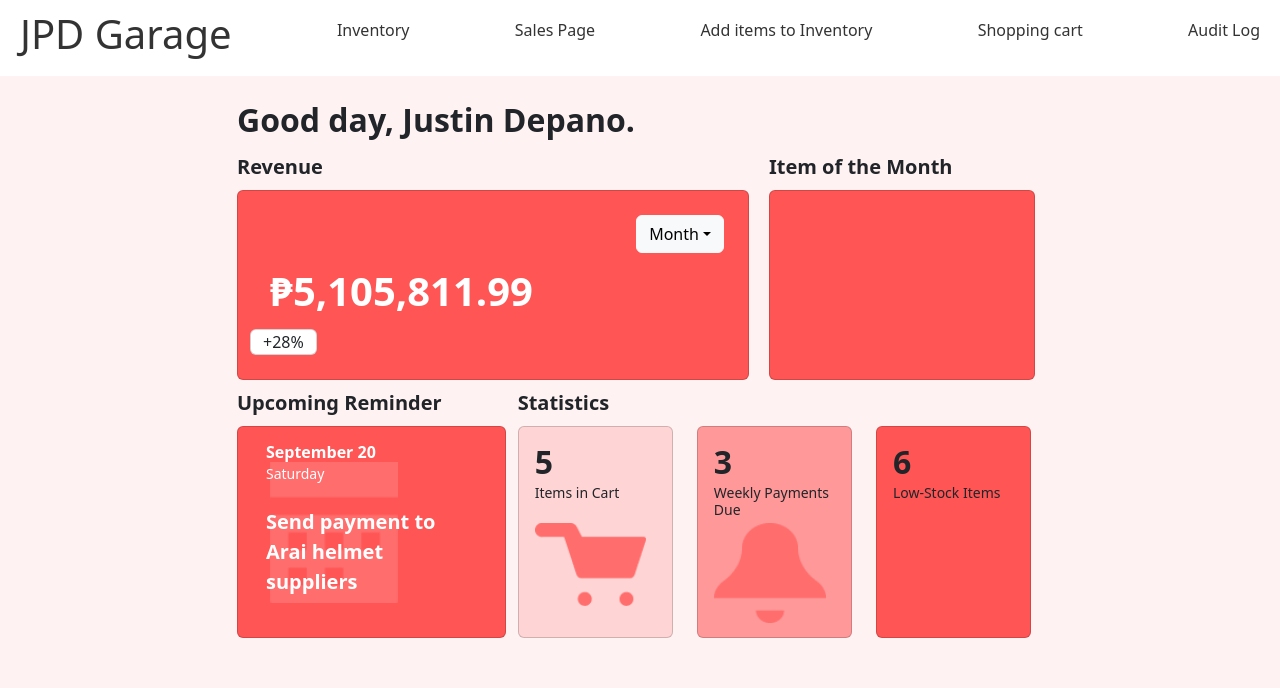
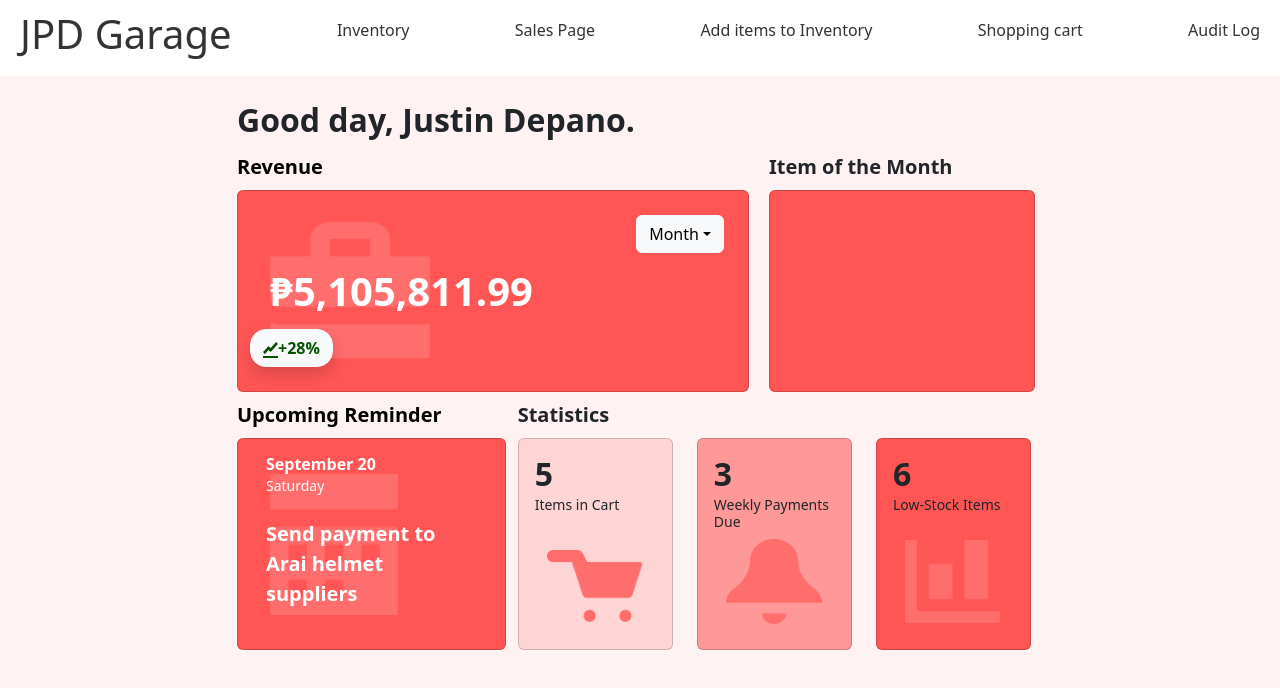
Before and after one commit to briangabini/CSSWENG-IMS, a React (Create React App) app in the folder frontend/: page /dashboard in a window 1280 px wide. Shown: the top 688 px of the page. Built offline with nearby package versions, Linux system fonts and the light colour scheme.

Commit message:
connected the dashboard and admin control center through links and routes

```diff
--- a/frontend/src/components/ReminderAndStatistics.js
+++ b/frontend/src/components/ReminderAndStatistics.js
@@ -1,5 +1,6 @@
 // bootstrap
 import {Container, Row, Col, Card, Dropdown, DropdownButton} from 'react-bootstrap'
+import { Link } from 'react-router-dom'
 
 const ReminderAndStatistics = () => {
 
@@ -7,6 +8,7 @@ const ReminderAndStatistics = () => {
 
         <Row className='justify-content-center'>
             <Col className='h-100 col-4'>
+                <Link to="/ROUTE" style={{textDecoration:'none', margin:0, padding:0, color:'black'}}>
                     <Row className='fw-bold txt-20 my-2'>
                         Upcoming Reminder
                     </Row>
@@ -19,6 +21,7 @@ const ReminderAndStatistics = () => {
                             </Card.Body>
                         </Card>
                     </Row>
+                </Link>
             </Col>
 
             <Col className='col-8' style={{ display: 'flex', flexDirection: 'column' }}>
@@ -26,29 +29,38 @@ const ReminderAndStatistics = () => {
                     <Col className='my-2'>Statistics</Col>
                 </Row>
                 <Row className='h-auto d-flex align-items-stretch' style={{ flex: 1 }}>
+
                     <Col className='h-auto'>
+                        <Link to="/shopping-cart" style={{textDecoration:'none', margin:0, padding:0}}>
                             <Card className='w-auto bg-card1-red overlay-items-in-cart h-100'>
                                 <Card.Body>
                                     <Card.Title className='txt-32 fw-bold'>5</Card.Title>
                                     <Card.Subtitle className='txt-14'>Items in Cart</Card.Subtitle>
                                 </Card.Body>
                             </Card>
+                        </Link>
                     </Col>
+
                     <Col className='h-auto'>
+                        <Link to="/ROUTE" style={{textDecoration:'none', margin:0, padding:0}}>
                             <Card className='bg-card2-red overlay-payments-due h-100'>
                                 <Card.Body>
                                     <Card.Title className='txt-32 fw-bold'>3</Card.Title>
                                     <Card.Subtitle className='txt-14'>Weekly Payments Due</Card.Subtitle>
                                 </Card.Body>
                             </Card>
+                        </Link>
                     </Col>
+
                     <Col className='h-auto'>
+                        <Link to="/inventory" style={{textDecoration:'none', margin:0, padding:0}}>
                             <Card className='bg-main-dominant-red overlay-low-stock h-100'>
                                 <Card.Body>
                                     <Card.Title className='txt-32 fw-bold'>6</Card.Title>
                                     <Card.Subtitle className='txt-14'>Low-Stock Items</Card.Subtitle>
                                 </Card.Body>
                             </Card>
+                        </Link>
                     </Col>
                 </Row>
             </Col>
--- a/frontend/src/index.css
+++ b/frontend/src/index.css
@@ -49,6 +49,10 @@ header a {
   margin: 0 auto;
 }
 
+a {
+  text-decoration: none;
+}
+
 .main{
   width: 65%!important;
 }
@@ -57,7 +61,10 @@ header a {
   color: var(--white)!important;
 }
 .txt-gray-text{
-  color: var(--gray-text);
+  color: var(--gray-text)!important;
+}
+.txt-profit-dark{
+  color: var(--profit-dark)!important;
 }
 
 .bg-main-dominant-red {
@@ -97,7 +104,6 @@ header a {
   margin-left: 0 !important;
 }
 
-.bo
 .overlay-revenue{
   background: url(../public/icon_briefcase_.png);
   background-repeat: no-repeat;
@@ -115,25 +121,25 @@ header a {
 .overlay-items-in-cart{
   background: url(../public/icon_cart_.png);
   background-repeat: no-repeat;
-  background-position: 1rem;
-  background-position-y: 6rem;
-  background-size: 7rem;
+  background-position: 50%;
+  background-position-y: 80%;
+  background-size: 6rem;
 }
 
 .overlay-payments-due{
   background: url(../public/icon_bell_.png);
   background-repeat: no-repeat;
-  background-position: 1rem;
-  background-position-y: 6rem;
-  background-size: 7rem;
+  background-position: 50%;
+  background-position-y: 80%;
+  background-size: 6rem;
 }
 
 .overlay-low-stock{
-  background: url(../public/icon_bar chart_.png);
+  background: url(../public/icon_barchart_.png);
   background-repeat: no-repeat;
-  background-position: 1rem;
-  background-position-y: 6rem;
-  background-size: 7rem;
+  background-position: 50%;
+  background-position-y: 80%;
+  background-size: 6rem;
 }
 
 .overlay-audit-log{
--- a/frontend/src/pages/AdminControlCenter.js
+++ b/frontend/src/pages/AdminControlCenter.js
@@ -1,6 +1,7 @@
 // bootstrap
 import {Container, Row, Col, Card} from 'react-bootstrap'
 import ReminderAndStatistics from '../components/ReminderAndStatistics'
+import { Link } from 'react-router-dom'
 
 const AdminControlCenter = () => {
 
@@ -13,6 +14,7 @@ const AdminControlCenter = () => {
 
             <Row className='pe-2'>
                 <Col className='col-8'>
+                <Link to="/audit-log" style={{textDecoration:'none', margin:0, padding:0, color:'black'}}>
                         <Row className='fw-bold txt-20 my-2'>
                             Audit Log
                         </Row>
@@ -28,12 +30,15 @@ const AdminControlCenter = () => {
                                 </Row>
                             </Card>
                         </Row>
+                    </Link>
                 </Col>
 
-                <Col className='col-4 d-flex flex-column'>
+                <Col className='w-auto d-flex flex-grow-1'>
+                    <Link className='d-flex flex-column flex-grow-1' to="/verified-user-list" style={{textDecoration:'none', margin:0, padding:0, color:'black'}}>
                         <Row className='fw-bold txt-20 my-2'>
                             Verified User List
                         </Row>
+
                         <Row className='flex-grow-1'>
                             <Card className='bg-main-dominant-red w-100 p-4 overlay-user-list' >
                                 <Row className='h-100 d-flex align-items-end'>
@@ -43,6 +48,7 @@ const AdminControlCenter = () => {
                                 </Row>
                             </Card>
                         </Row>
+                    </Link>
                 </Col>
             </Row>
 
--- a/frontend/src/pages/Dashboard.js
+++ b/frontend/src/pages/Dashboard.js
@@ -1,5 +1,6 @@
 // bootstrap
-import {Container, Row, Col, Card, Dropdown, DropdownButton} from 'react-bootstrap'
+import {Container, Row, Col, Card, Dropdown, DropdownButton, Button} from 'react-bootstrap'
+import { Link } from 'react-router-dom'
 import ReminderAndStatistics from '../components/ReminderAndStatistics'
 
 const Dashboard = () => {
@@ -14,6 +15,7 @@ const Dashboard = () => {
 
             <Row className='pe-2'>
                 <Col className='col-8'>
+                    <Link to="/sales-page" style={{textDecoration:'none', margin:0, padding:0, color:'black'}}>
                         <Row className='fw-bold txt-20 my-2'>
                             Revenue
                         </Row>
@@ -32,12 +34,15 @@ const Dashboard = () => {
                                     <Col className='m-2 txt-white fs-1 fw-bold'>₱5,105,811.99</Col>
                                 </Row>
                                 <Row>
-                                <Card className='w-auto'>
+                                    <Button className='rounded-4 w-auto txt-profit-dark fw-bold shadow'
+                                            variant='light'>
+                                        <img src='icon_up_.png'></img>
                                         +28%
-                                </Card>
+                                    </Button>
                                 </Row>
                             </Card>
                     </Row>
+                    </Link>
                 </Col>
 
                 <Col className='col-4 d-flex flex-column'>
```
Also changed, not shown: frontend/public/icon_barchart_.png (renamed from frontend/public/icon_bar chart_.png), frontend/public/icon_up_.png (added), frontend/src/pages/VerifiedUserList.js (indentation only). Lines whose indentation alone changed are shown as unchanged.
